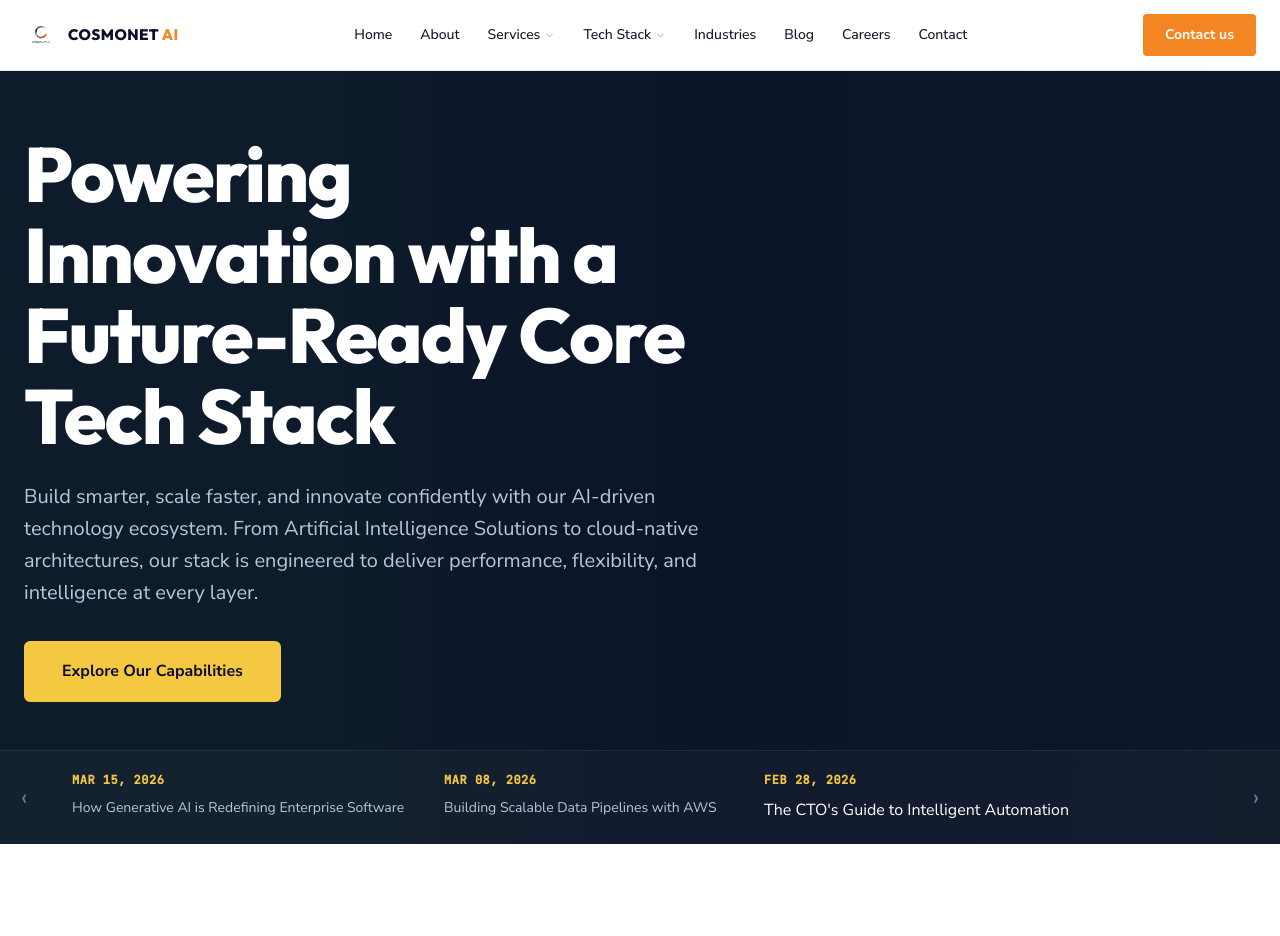
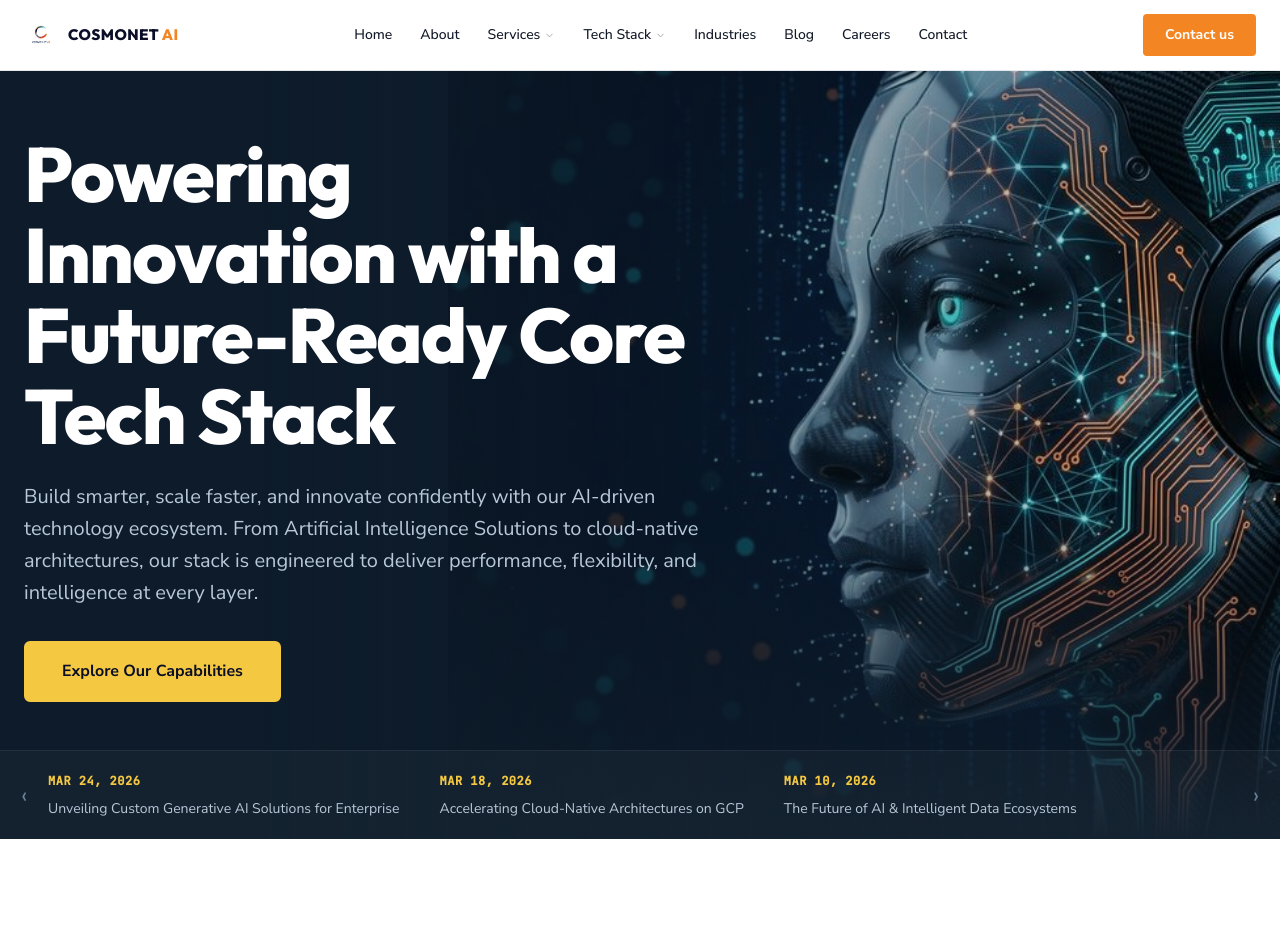
Before and after one commit to pashaarshad/cosmonet-ai, a React (Vite) app: page / in a window 1280 px wide. Shown: the top 936 px of the page. Built offline with nearby package versions, Linux system fonts and the light colour scheme.

Commit message:
ok now the hero img is working

```diff
--- a/src/components/Hero/Hero.css
+++ b/src/components/Hero/Hero.css
@@ -17,20 +17,20 @@
 .hero__bg-image {
   position: absolute;
   top: 0;
-  right: -5%;
-  width: 70%;
+  right: 0;
+  width: 65%;
   height: 100%;
   object-fit: cover;
-  object-position: center top;
-  opacity: 0.85;
+  object-position: right top;
+  opacity: 1; /* Maximum visibility */
 }
 
 .hero__bg-overlay {
   position: absolute;
   inset: 0;
   background:
-    linear-gradient(90deg, var(--bg-dark) 0%, var(--bg-dark) 25%, rgba(10, 14, 39, 0.6) 55%, rgba(10, 14, 39, 0.3) 100%),
-    linear-gradient(180deg, transparent 60%, var(--bg-dark) 100%);
+    linear-gradient(90deg, #0D1B2A 0%, #0D1B2A 20%, rgba(13, 27, 42, 0.6) 50%, rgba(13, 27, 42, 0) 100%),
+    linear-gradient(180deg, transparent 60%, #0D1B2A 100%);
 }
 
 /* Animated particles effect */
--- a/src/components/Hero/Hero.jsx
+++ b/src/components/Hero/Hero.jsx
@@ -1,10 +1,20 @@
 import { heroContent } from '../../data/siteData';
+import heroImage from '../../assets/hero-v6.png';
 import './Hero.css';
 
 export default function Hero() {
   return (
     <section id="hero" className="hero">
+      {/* Background AI Face Image — ensuring it loads and scales properly */}
       <div className="hero__bg">
+        <img
+          src={heroImage}
+          alt=""
+          className="hero__bg-image"
+          aria-hidden="true"
+          onLoad={() => console.log('Hero image loaded successfully')}
+          onError={(e) => console.error('Hero image failed to load:', e.target.src)}
+        />
         <div className="hero__bg-overlay"></div>
         <div className="hero__bg-particles"></div>
       </div>
@@ -25,20 +35,21 @@ export default function Hero() {
         </div>
       </div>
 
+      {/* Corporate news ticker strip */}
       <div className="hero__ticker">
         <div className="hero__ticker-nav hero__ticker-nav--left">‹</div>
-        <div className="hero__ticker-inner container">
+        <div className="hero__ticker-inner">
           <div className="hero__ticker-item">
-            <span className="hero__ticker-date">MAR 15, 2026</span>
-            <span className="hero__ticker-title">How Generative AI is Redefining Enterprise Software</span>
+            <span className="hero__ticker-date">MAR 24, 2026</span>
+            <span className="hero__ticker-title">Unveiling Custom Generative AI Solutions for Enterprise</span>
           </div>
           <div className="hero__ticker-item">
-            <span className="hero__ticker-date">MAR 08, 2026</span>
-            <span className="hero__ticker-title">Building Scalable Data Pipelines with AWS</span>
+            <span className="hero__ticker-date">MAR 18, 2026</span>
+            <span className="hero__ticker-title">Accelerating Cloud-Native Architectures on GCP</span>
           </div>
           <div className="hero__ticker-item">
-            <span className="hero__ticker-date">FEB 28, 2026</span>
-            <span className="hero!!ticker-title">The CTO's Guide to Intelligent Automation</span>
+            <span className="hero__ticker-date">MAR 10, 2026</span>
+            <span className="hero__ticker-title">The Future of AI & Intelligent Data Ecosystems</span>
           </div>
         </div>
         <div className="hero__ticker-nav hero__ticker-nav--right">›</div>
```
